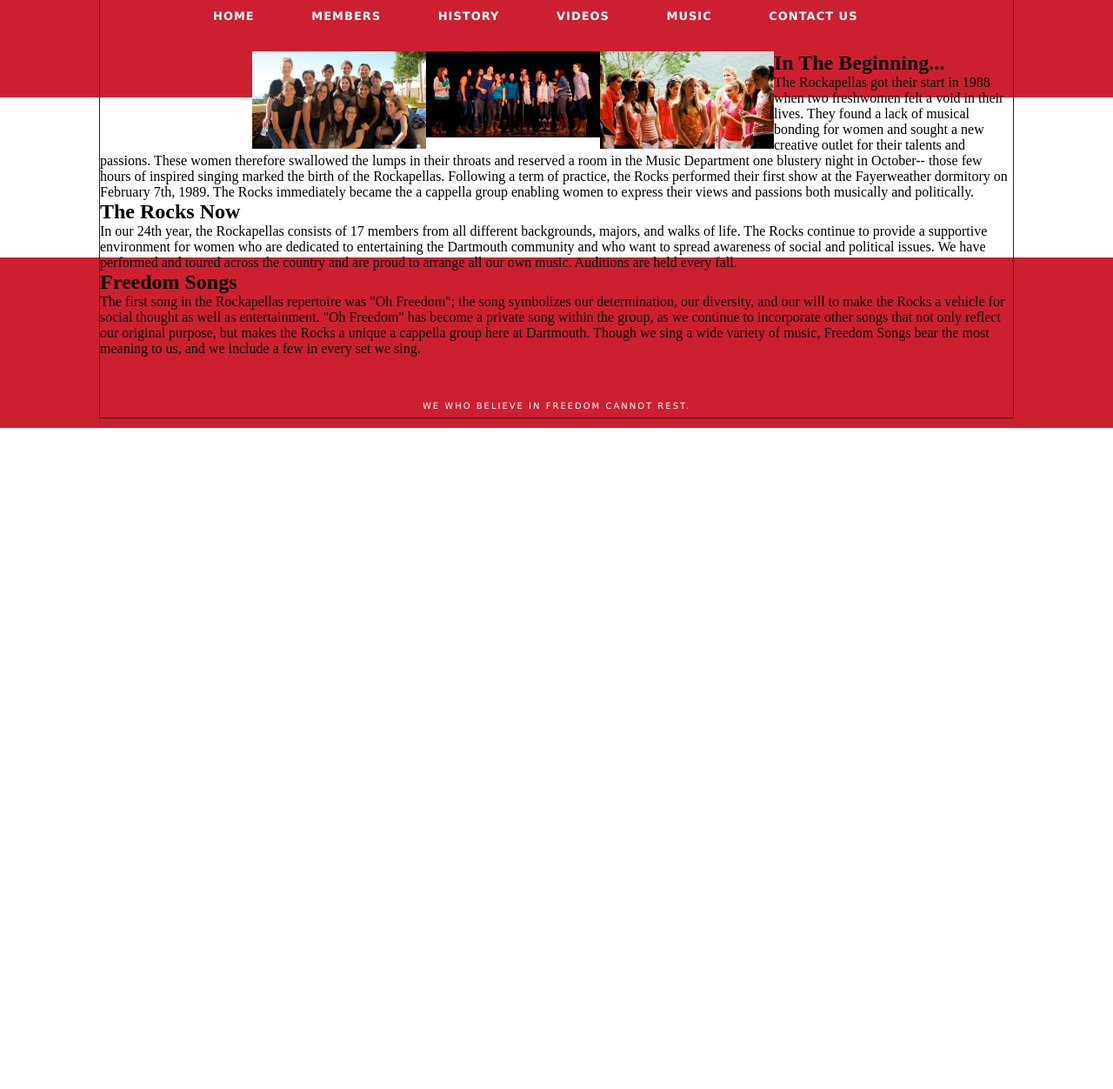
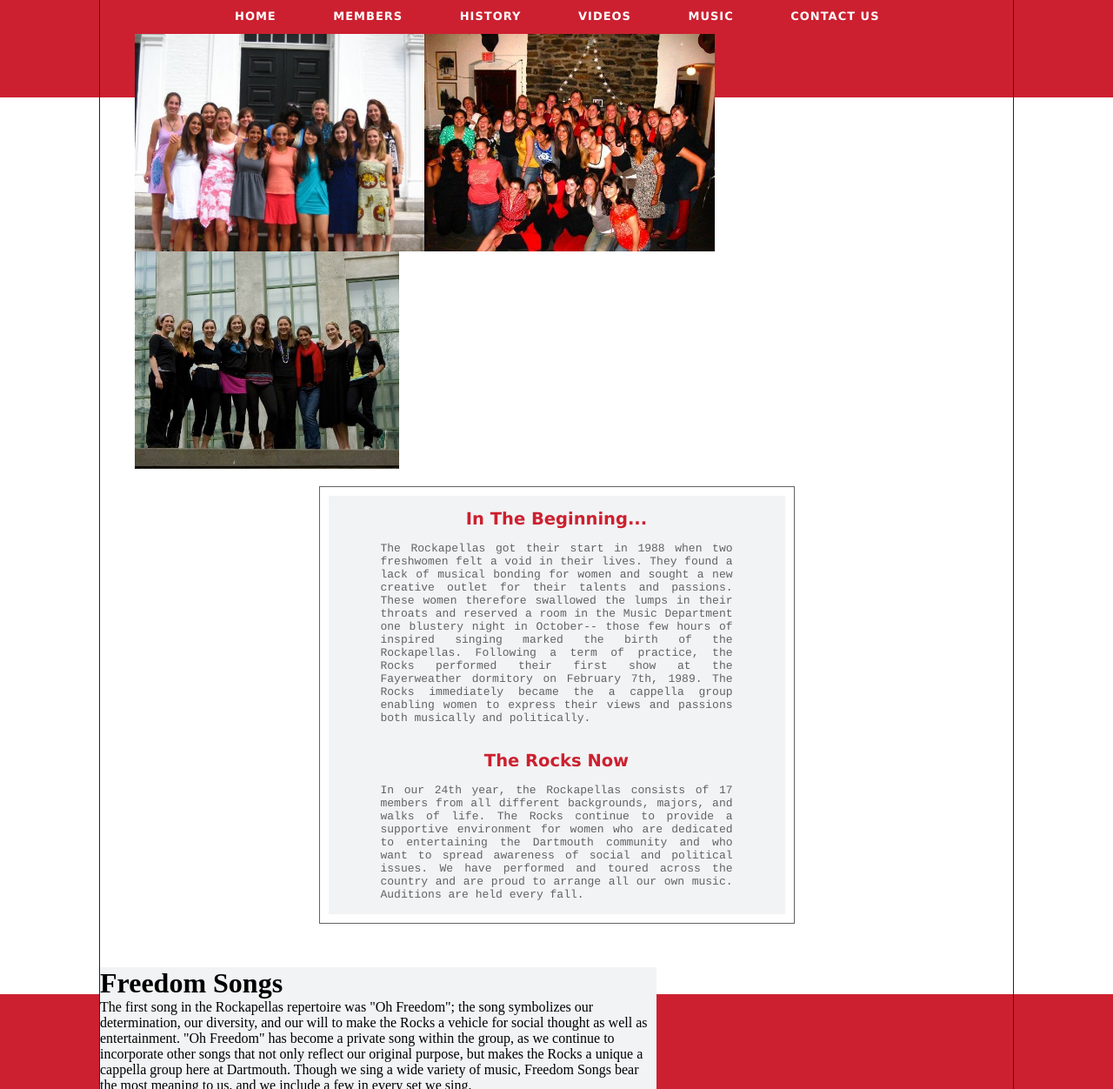
Before and after one commit to steffi2392/rockapellas, a plain HTML site: page history.html in a window 1280 px wide. Shown: the part 188-1440 px from the top of the page at 87% size. Before the commit the page ends 800 px from the top, so only its background shows below. Drawn offline with nearby package versions, Linux system fonts and the light colour scheme.

Commit message:
full width

```diff
--- a/history.html
+++ b/history.html
@@ -67,29 +67,28 @@
 	</header>
 	<div class='content'>
 		<div class='history-pics'>
-			<img src='images/group1.jpeg'>
-			<img src='images/group2.jpeg'>
-			<img src='images/group3.jpeg'>
+			<img src='images/history1.jpeg'>
+			<img src='images/history3.jpeg'>
+			<img src='images/history2.jpeg'>
 		</div>
 
 		<div class=history>
 			<section>
 				<h1>In The Beginning...</h1>
 				<p>The Rockapellas got their start in 1988 when two freshwomen felt a void in their lives. They found a lack of musical bonding for women and sought a new creative outlet for their talents and passions. These women therefore swallowed the lumps in their throats and reserved a room in the Music Department one blustery night in October-- those few hours of inspired singing marked the birth of the Rockapellas. Following a term of practice, the Rocks performed their first show at the Fayerweather dormitory on February 7th, 1989. The Rocks immediately became the a cappella group enabling women to express their views and passions both musically and politically.</p>
-			</section>
-
-			<section>
 				<h1>The Rocks Now</h1>
 				<p>In our 24th year, the Rockapellas consists of 17 members from all different backgrounds, majors, and walks of life. The Rocks continue to provide a supportive environment for women who are dedicated to entertaining the Dartmouth community and who want to spread awareness of social and political issues. We have performed and toured across the country and are proud to arrange all our own music. Auditions are held every fall.</p>
 			</section>
-
-			<section id='freedom_songs'>
-				<h1>Freedom Songs</h1>
-				<p>The first song in the Rockapellas repertoire was "Oh Freedom"; the song symbolizes our determination, our diversity, and our will to make the Rocks a vehicle for social thought as well as entertainment. "Oh Freedom" has become a private song within the group, as we continue to incorporate other songs that not only reflect our original purpose, but makes the Rocks a unique a cappella group here at Dartmouth. Though we sing a wide variety of music, Freedom Songs bear the most meaning to us, and we include a few in every set we sing.</p>
-			</section>
 		</div>
 
+		<div id='space'></div>
+
+		<div id='freedom_songs'>
+			<h1>Freedom Songs</h1>
+			<p>The first song in the Rockapellas repertoire was "Oh Freedom"; the song symbolizes our determination, our diversity, and our will to make the Rocks a vehicle for social thought as well as entertainment. "Oh Freedom" has become a private song within the group, as we continue to incorporate other songs that not only reflect our original purpose, but makes the Rocks a unique a cappella group here at Dartmouth. Though we sing a wide variety of music, Freedom Songs bear the most meaning to us, and we include a few in every set we sing.</p>
+		</div>
 	</div>
+
 <footer>
 	<div class='clear'></div>
 </footer>
--- a/styles/main.css
+++ b/styles/main.css
@@ -96,7 +96,7 @@ header .logo{
 }
 
 #primary ul{
-	width: 900px;
+	width: 850px;
 	margin: auto;
 }
 
@@ -491,13 +491,67 @@ footer p{
 /*HISTORY*/
 
 .history-pics{
-	width: 700px;
+	width: 970px;
+	;
 	margin: auto;
 }
 
 .history-pics img{
-	width: 200px;
+	height: 250px;
 	float: left;
+}
+
+.history {
+border: 1px #616363 solid;
+color: #616363;
+margin: auto;
+margin-top: 20px;
+margin-bottom: 20px;
+font: normal 13px 'Courier';
+position: relative;
+padding: 10px;
+width: 50%;
+clear: both;
+top: 20px;
+}
+
+.history section{
+	background: #F2F3F4;
+}
+
+.history h1{
+	padding-top: 15px;
+	text-align: center;
+	font-family: Verdana, helvetica, sans-serif;
+	color: #cc2030;
+}
+
+.history p{
+	margin: 0;
+	overflow: hidden;
+	padding: 15px 60px 15px 60px;
+	text-align: justify;
+}
+
+#space{
+	height: 50px;
+	width: 100%;
+}
+
+#freedom_songs{
+	width: 640px;
+	background: #F2F3F4;
+	display: inline-block;
+	position: relative;
+	margin: auto;
+}
+
+#freedom_songs h2{
+	font-family: Verdana, helvetica, sans-serif;
+	text-align: center;
+	color: #cc2030;
+	text-transform: uppercase;
+	letter-spacing:4px;
 }
 
 /* Internet Explorer 7 Fixes */
```
Also changed, not shown: images/history1.jpeg (added), images/history2.jpeg (added), images/history3.jpeg (added).
